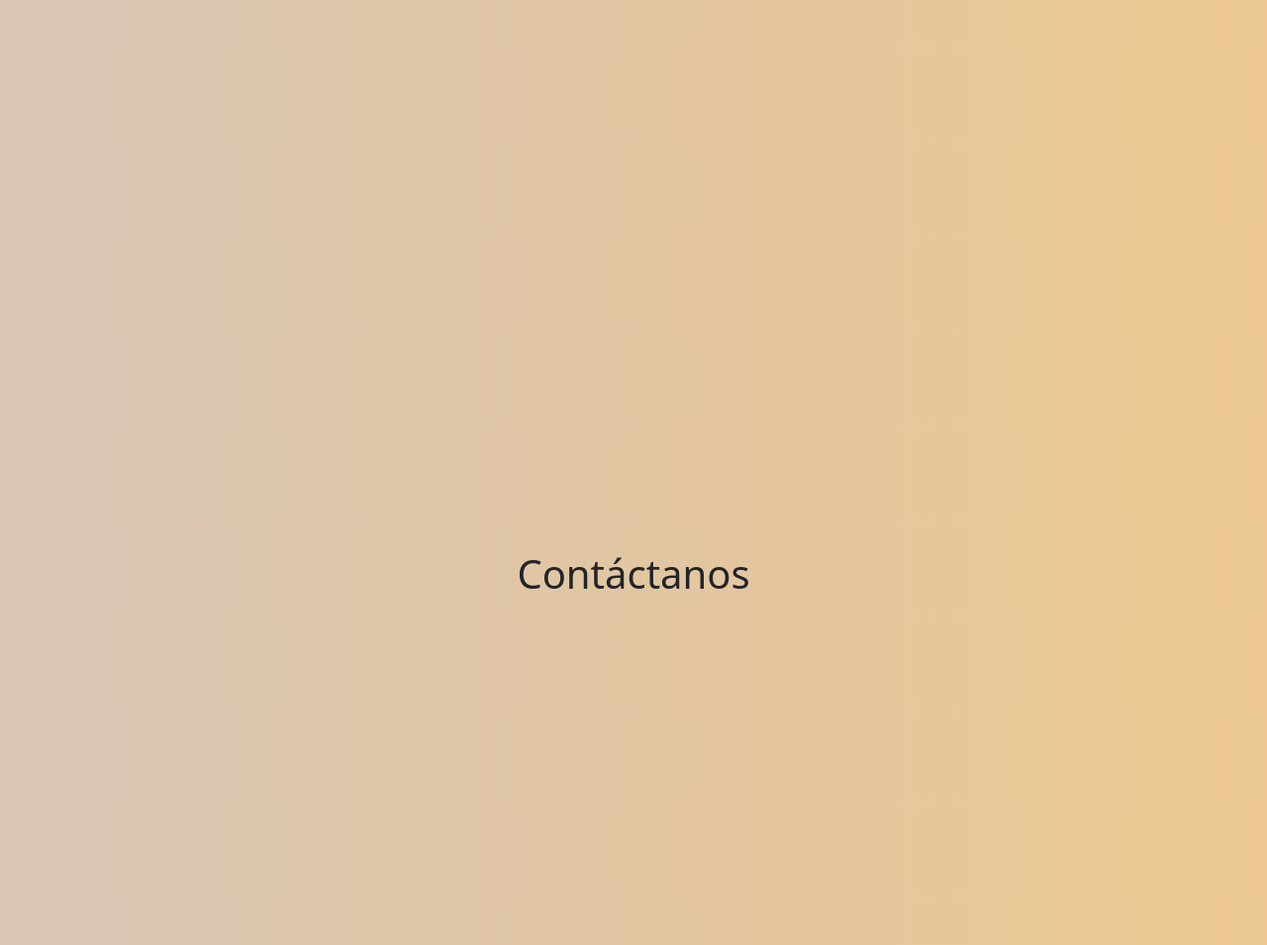
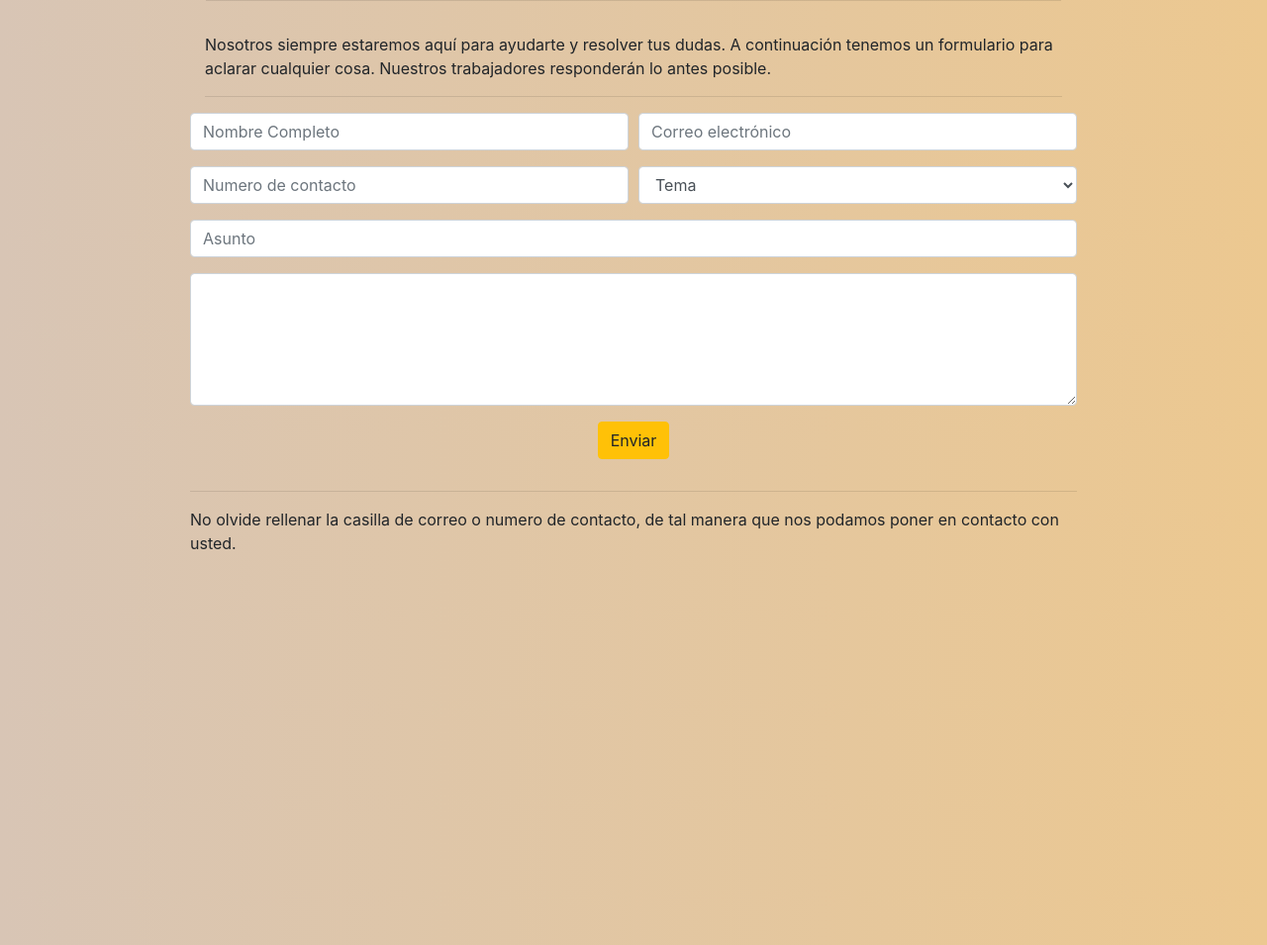
Before and after one commit to marcormun/Proyecto-2, a website: page html/contacto.html in a window 1280 px wide. Shown: the part 368-1323 px from the top of the page at 99% size. Drawn offline with nearby package versions, Linux system fonts and the light colour scheme.

Commit message:
Mejoras contacto

```diff
--- a/css/styles.css
+++ b/css/styles.css
@@ -244,6 +244,13 @@ a:link {
     align-items: center;
     justify-content: center;
 }
+.contenidoContacto {
+    width: 100%;
+    height: 94%;
+}
+.textoCentrado{
+    text-align: center;
+}
 
 @media (max-width: 1200px) {
     .bordes{
--- a/html/contacto.html
+++ b/html/contacto.html
@@ -6,7 +6,7 @@
     <meta name="viewport" content="width=device-width, initial-scale=1.0">
     <title>Document</title>
     <link rel="stylesheet" href="../css/styles.css">
-    <link href="https://cdn.jsdelivr.net/npm/bootstrap@5.2.0-beta1/dist/css/bootstrap.min.css" rel="stylesheet" integrity="sha384-0evHe/X+R7YkIZDRvuzKMRqM+OrBnVFBL6DOitfPri4tjfHxaWutUpFmBp4vmVor" crossorigin="anonymous">
+    <link rel="stylesheet" href="https://cdn.jsdelivr.net/npm/bootstrap@4.3.1/dist/css/bootstrap.min.css" integrity="sha384-ggOyR0iXCbMQv3Xipma34MD+dH/1fQ784/j6cY/iJTQUOhcWr7x9JvoRxT2MZw1T" crossorigin="anonymous">
 </head>
 <body>
     <div class='contenedorGeneral'>
@@ -22,22 +22,80 @@
             <div class="bordes"></div>
             <div class="centro">
                 <div class="espacioVacio"></div>
-                <div class="contenido">
+                <div class="contenidoContacto">
                     <div class="espacioVacio"></div>
                     <section class="breadcrumbs-section">
                         <div class="container p-1 p-sm-3">
                             <div class="row">
                                 <div class="col-12">
-                                    <h1>Contáctanos</h1>
+                                    <h1 class="textoCentrado">Contáctanos</h1>
+                                    <hr>
                                 </div>
                             </div>
                         </div>
                     </section>
+
                     <section>
-                        <div class="row">
-                            <div class="col-12">
-                                <p>Nosotros siempre estaremos aquí para ayudarte y resolver tus dudas. A continuación tenemos un formulario para aclarar cualquier cosa. Nuestros trabajadores responderán lo antes posible.</p>
-                                <hr>
+                        <div class="container">
+                            <div class="row">
+                                <div class="col-12">
+                                    <p>Nosotros siempre estaremos aquí para ayudarte y resolver tus dudas. A continuación tenemos un formulario para aclarar cualquier cosa. Nuestros trabajadores responderán lo antes posible.</p>
+                                    <hr/>
+                                </div>
+                            </div>
+                        </div>
+                    </section>
+
+                    <section class="form-section">
+                        <div class="container">
+                            <div class="row">
+                                <div class="col-md6">
+                                    <form action="">
+                                        <div class="form-row">
+                                            <div class="form-group col-md-6">
+                                                <input type="text" class="form-control" placeholder="Nombre Completo">
+                                            </div>
+                                            <div class="form-group col-md-6">
+                                                <input type="text" class="form-control" placeholder="Correo electrónico">
+                                            </div>
+                                        </div>
+                                        <div class="form-row">
+                                            <div class="form-group col-md-6">
+                                                <input type="number" class="form-control" placeholder="Numero de contacto">
+                                            </div>
+                                            <div class="form-group col-md-6">
+                                                <select name="" id="" class="form-control">
+                                                    <option selected>Tema</option>
+                                                    <option value="">Quejas</option>
+                                                    <option value="">Informacion</option>
+                                                    <option value="">Contratacion</option>
+                                                </select>
+                                            </div>
+                                        </div>
+                                        <div class="form-row">
+                                            <div class="form-group col-md-12">
+                                                <input type="text" class="form-control" placeholder="Asunto">
+                                            </div>
+                                        </div>
+                                        <div class="form-row">
+                                            <div class="form-group col-md-12">
+                                                <textarea name="" id="" rows="5" class="form-control"></textarea>
+                                            </div>
+                                        </div>
+                                        <div class="form-row">
+                                            <div class="form-group col-md-12 text-center">
+                                                <button type="submit" class="btn btn-warning">
+                                                    <i class="fas fa-paper-plane"></i> Enviar
+                                                </button>
+                                            </div>
+                                        </div>
+                                    </form>
+                                    <hr/>
+                                    <div class="col-md6">
+                                        <p>No olvide rellenar la casilla de correo o numero de contacto, de tal manera que nos podamos poner en contacto con usted.</p>
+                                    </div>
+                                </div>
+
                             </div>
                         </div>
                     </section>
```
Also changed, not shown: html/carta.html (+1 -1 lines), index.html (+1 -1 lines).
